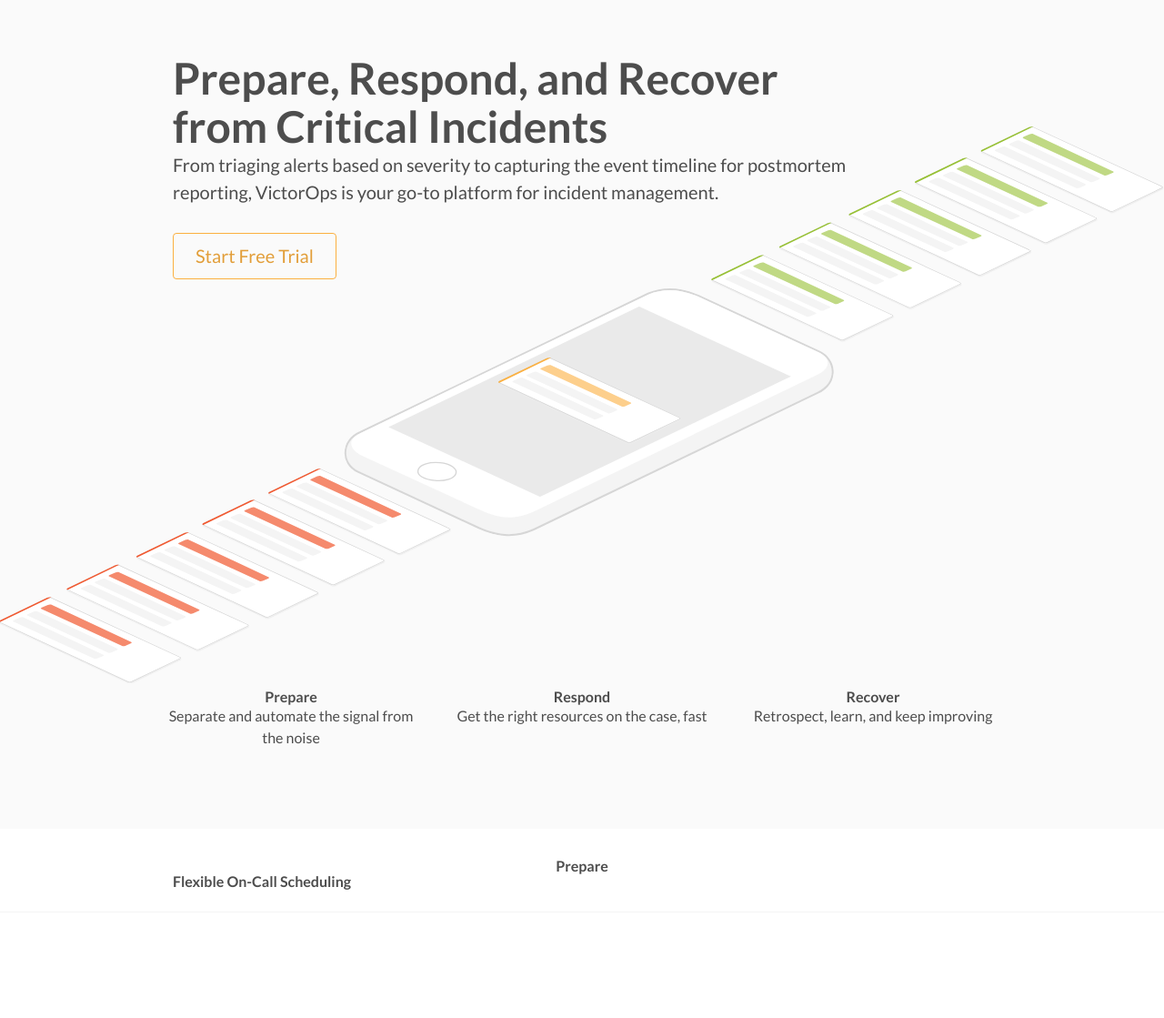
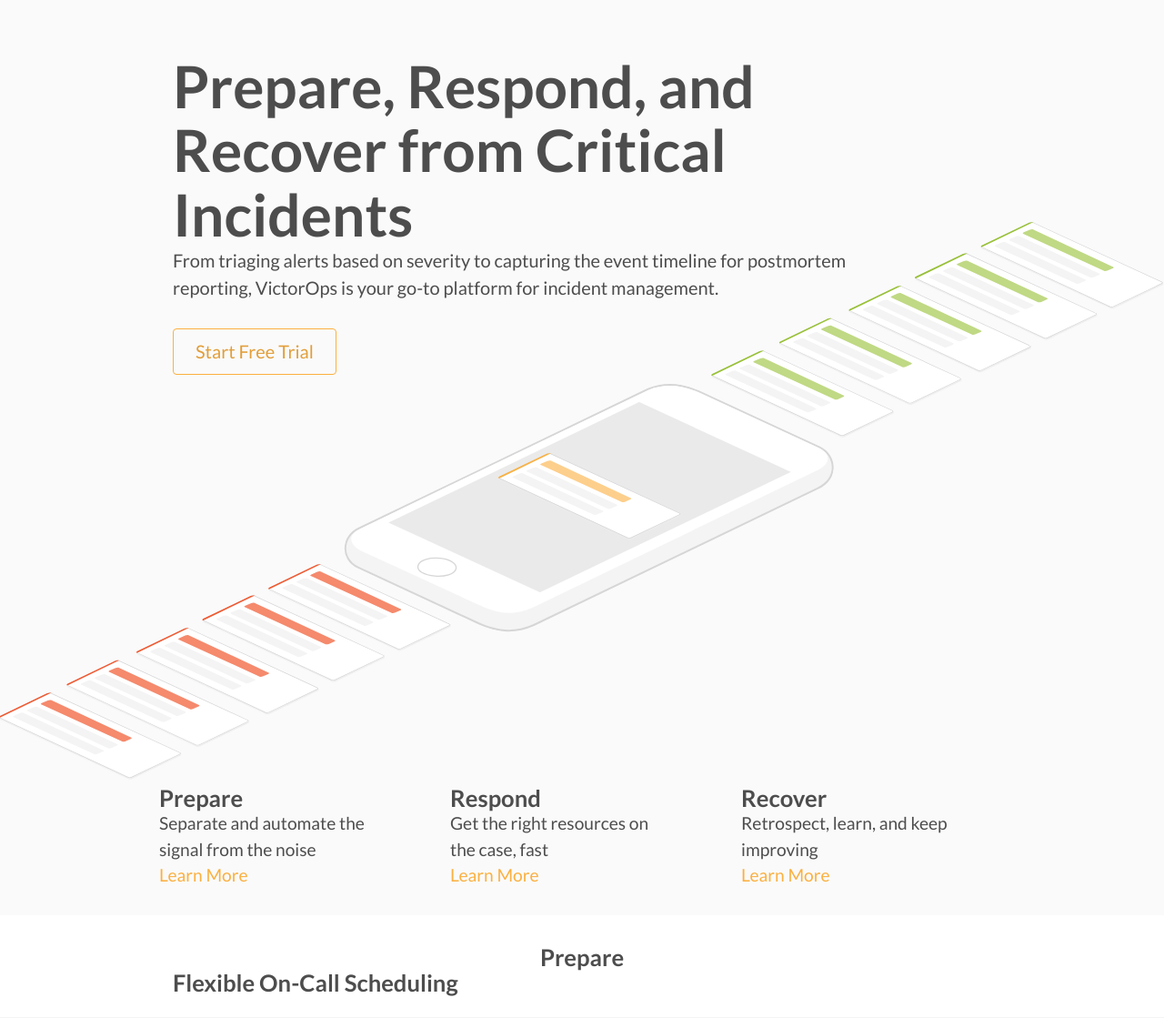
Before and after one commit to jegan3/jegan3.github.io, a Jekyll site: the page built from index.html, in a window 1280 px wide. Shown: the part 149-1268 px from the top of the page at 91% size. Built offline with Jekyll 4.4.1, drawn with Linux system fonts in a browser that asks for light colours; nearby versions of some CDN libraries; before the commit the page ends 1152 px from its top, so only the background shows below that.

Commit message:
prod page -updated styles

```diff
--- a/index.html
+++ b/index.html
@@ -262,17 +262,20 @@
   <div class="container">
 
   <div class="row">
-    <div class="col text-center">
+    <div class="col">
     <h2>Prepare</h2>
-    <p>Separate and automate the signal from the noise</p>
+    <p class="trio">Separate and automate the signal from the noise<br />
+    <a href="">Learn More</a></p>
     </div>
-    <div class="col text-center">
+    <div class="col">
       <h2>Respond</h2>
-      <p>Get the right resources on the case, fast</p>
+      <p class="trio">Get the right resources on the case, fast<br />
+      <a href="">Learn More</a></p>
     </div>
-    <div class="col text-center">
+    <div class="col">
       <h2>Recover</h2>
-      <p>Retrospect, learn, and keep improving</p>
+      <p class="trio">Retrospect, learn, and keep improving<br />
+      <a href="">Learn More</a></p>
     </div>
   </div>
 </div>
```
Also changed, not shown: assets/scss/modules/_page-content.scss (+7 -0 lines), assets/scss/modules/_typography.scss (+8 -1 lines), assets/css/style.css, 1 other file.
